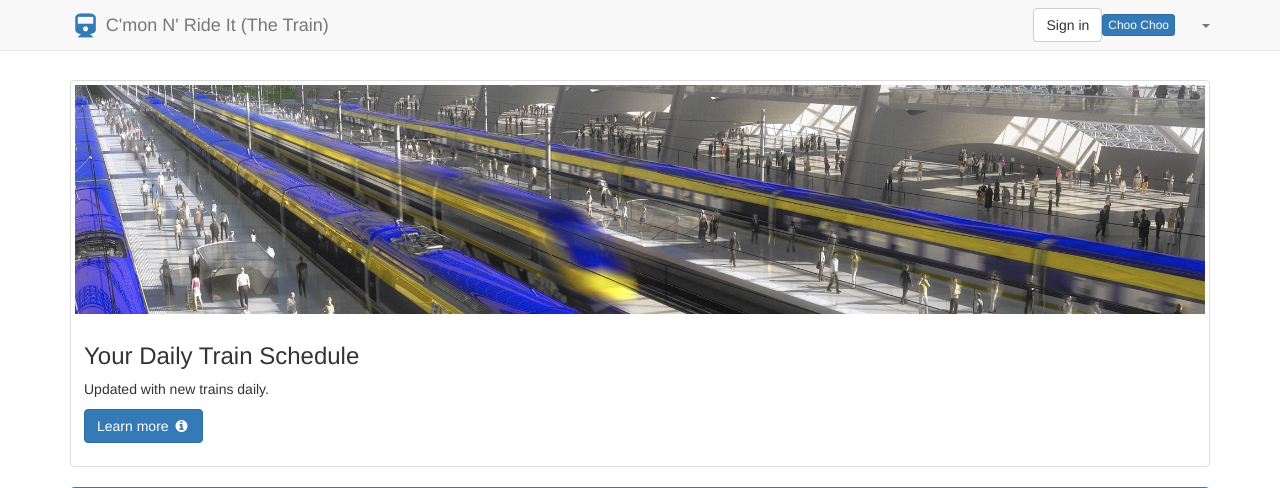
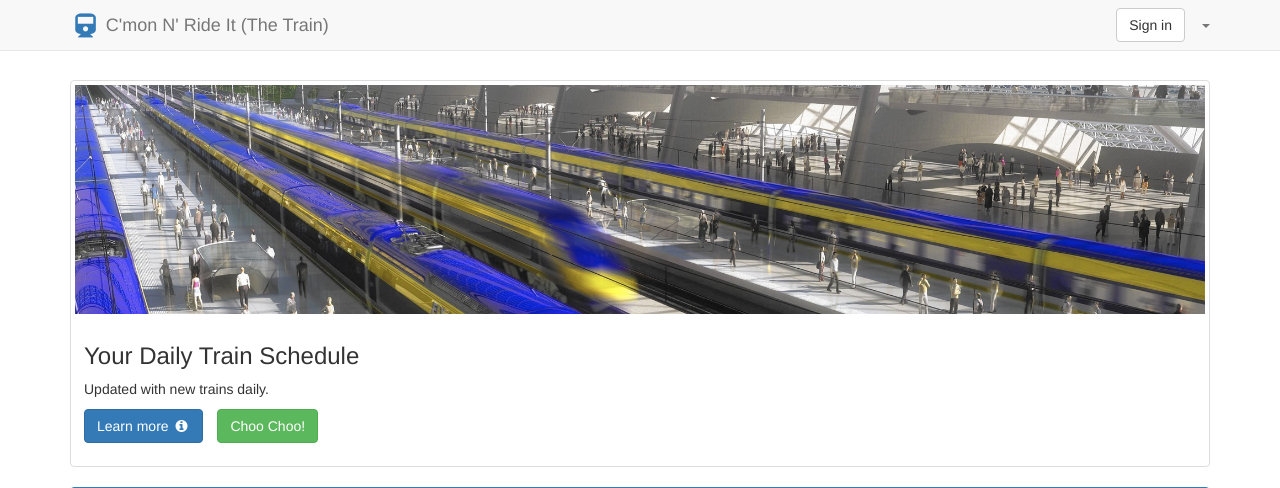
Before and after one commit to neurohacked/cmon-n-ride-it, a PHP site: page /public/index.html in a window 1280 px wide. Shown: the top 488 px of the page. Run offline with PHP 8.4, Linux system fonts and the light colour scheme; some libraries are stand-ins or nearby versions.

Commit message:
move choochoo button into info panel

```diff
--- a/public/css/style.css
+++ b/public/css/style.css
@@ -10,8 +10,8 @@ body {
 .fa-train:hover {
     color: #286090;
 }
-.navbar-right~.navbar-right {
-    margin-right: 10px;
+.choochoo {
+    margin-left: 10px;
 }
 .jumbotron {
     padding-top: 25px;
--- a/public/index.html
+++ b/public/index.html
@@ -35,7 +35,6 @@
 							</ul>
 						</li>
 					</ul>
-					<button id="choochoo" type="button" class="btn btn-xs btn-primary navbar-btn navbar-right">Choo Choo</button>
 				</div>
 			</div>
 		</nav>
@@ -105,7 +104,7 @@
 					<div class="caption">
 						<h3>Your Daily Train Schedule</h3>
 						<p>Updated with new trains daily.</p>
-						<p><a href="#" class="btn btn-primary" role="button">Learn more <i class="fa fa-info-circle fa-fw"></i></a></p>
+						<p><a href="#" class="btn btn-primary" role="button">Learn more <i class="fa fa-info-circle fa-fw"></i></a> <a href="#" id="choochoo" class="btn btn-success choochoo" role="button">Choo Choo!</a></p>
 					</div>
 				</div>
 			</div>
```
